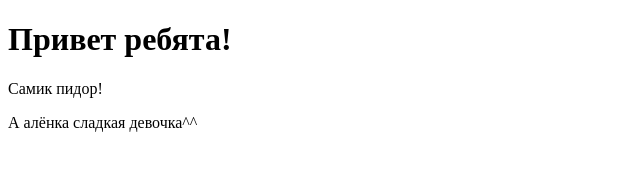
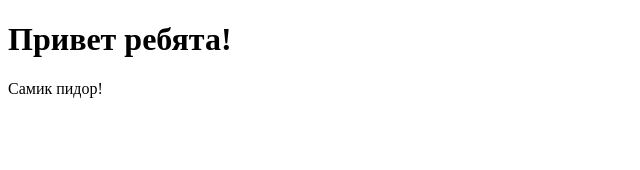
Before and after one commit to artemvirus/vareke.github.io, a plain HTML site: page index.html in a window 1280 px wide. Shown: the whole page, without its empty margins (0-640 px from the left). Drawn offline with Linux system fonts and the light colour scheme.

Commit message:
Update index.html

```diff
--- a/index.html
+++ b/index.html
@@ -3,7 +3,6 @@
 <body>
 <h1>Привет ребята!</h1>
 <p>Самик пидор!</p>
-<p>А алёнка сладкая девочка^^</p>
 <a href="https://media.discordapp.net/attachments/558361340863971341/697534835568148611/batman-shock-500x500_c.png"></a>
 </body>
 </html>
```
